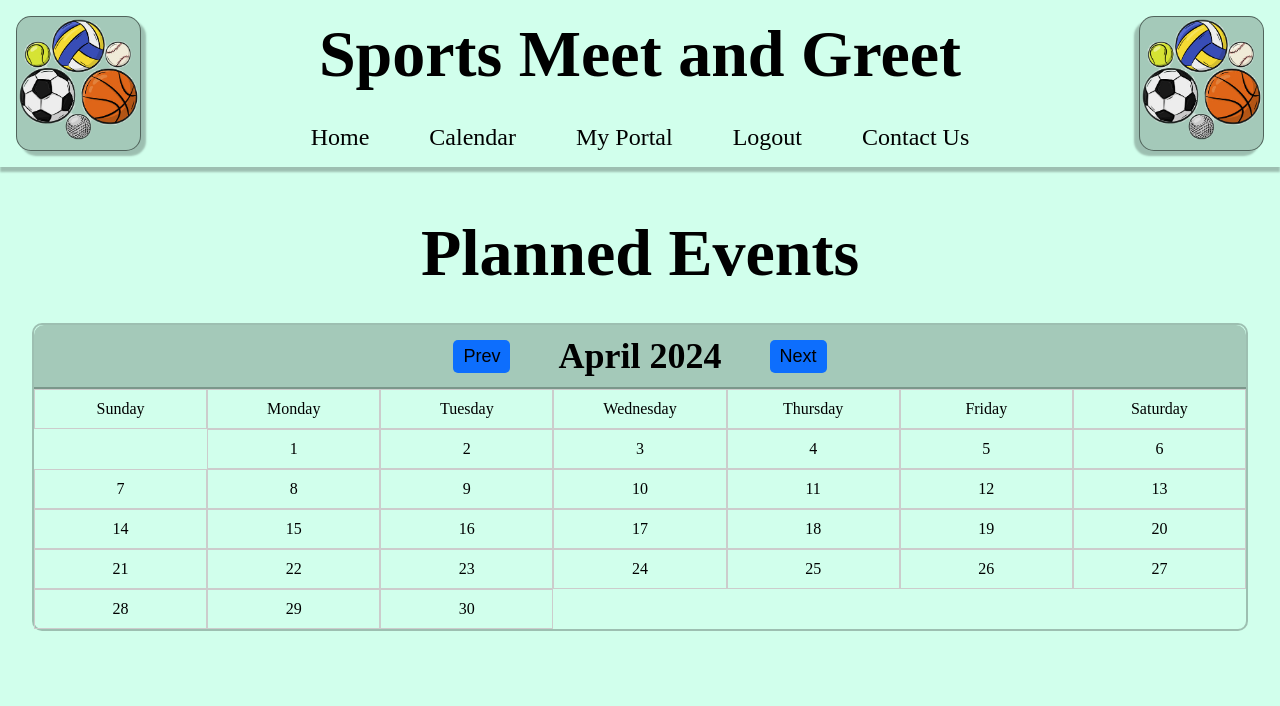
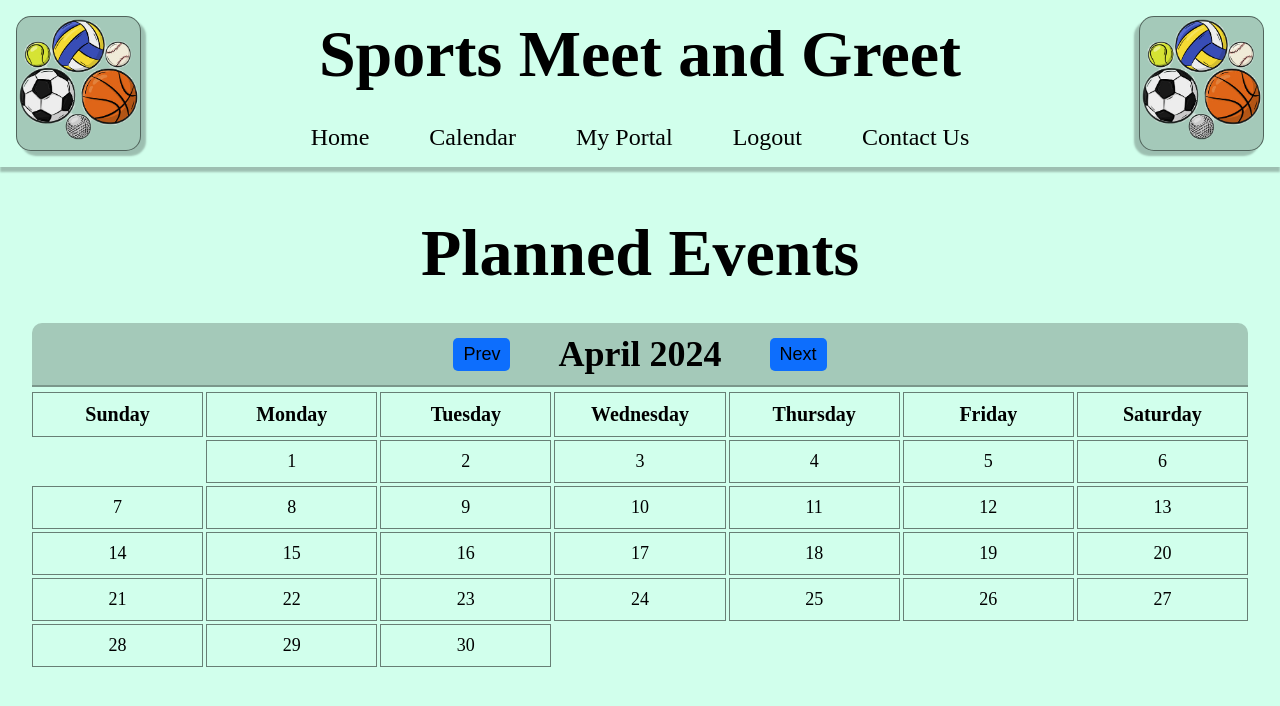
Before and after one commit to jk377y/sports_meetup, a React (Vite) app: page /calendar in a window 1280 px wide. Shown: the top 706 px of the page. Built offline with nearby package versions, Linux system fonts and the light colour scheme.

Commit message:
small QoL changes

```diff
--- a/src/assets/index.css
+++ b/src/assets/index.css
@@ -14,6 +14,10 @@
 
     --clr-border-primary: rgba(0, 0, 0, 0.5);
     --clr-border-secondary: rgba(0, 0, 0, 0.25);
+
+    --border-transparent: 2px solid transparent;
+    --border-primary: 1px solid var(--clr-border-primary);
+    --border-secondary: 1px solid var(--clr-border-secondary);
 
     --btn-bg-primary: rgb(13,110,253);
     --btn-bg-primary-hover: rgb(11, 85, 196);
--- a/src/pages/calendar/Calendar.css
+++ b/src/pages/calendar/Calendar.css
@@ -10,7 +10,7 @@
 }
 
 .calendar {
-	border: 2px solid var(--clr-border-secondary);
+	/* border: 2px solid var(--clr-border-secondary); */
 	border-radius: 10px;
 	background-color: var(--clr-bg-primary);
 }
@@ -22,6 +22,7 @@
 	align-items: center;
 	padding: 10px;
     gap: 3rem;
+    margin-bottom: 5px;
 	background-color: var(--clr-bg-secondary);
 	border-bottom: 2px solid var(--clr-border-secondary);
 }
@@ -56,12 +57,23 @@
 	display: grid;
 	grid-template-columns: repeat(7, 1fr);
 	border-collapse: collapse;
+    gap: 3px;
 }
 
 .calendar-day {
-	border: 1px solid #ccc;
+	border: var(--border-primary);
 	padding: 10px;
 	text-align: center;
+}
+
+.days {
+    font-weight: bold;
+    font-size: var(--fs-h5);
+}
+
+.dates {
+    font-size: var(--fs-h6);
+    border: var(--border-primary);
 }
 
 .blank {
--- a/src/pages/calendar/Calendar.jsx
+++ b/src/pages/calendar/Calendar.jsx
@@ -48,13 +48,13 @@ const Calendar = () => {
                 </div>
                 <div className="calendar-grid">
                     {daysOfWeek.map(day => (
-                        <div key={day} className="calendar-day">{day}</div>
+                        <div key={day} className="calendar-day days">{day}</div>
                     ))}
                     {blanks.map((_, index) => (
                         <div key={index} className="calendar-day blank"></div>
                     ))}
                     {days.map(day => (
-                        <div key={day} className="calendar-day">{day}</div>
+                        <div key={day} className="calendar-day dates">{day}</div>
                     ))}
                 </div>
             </div>
```
